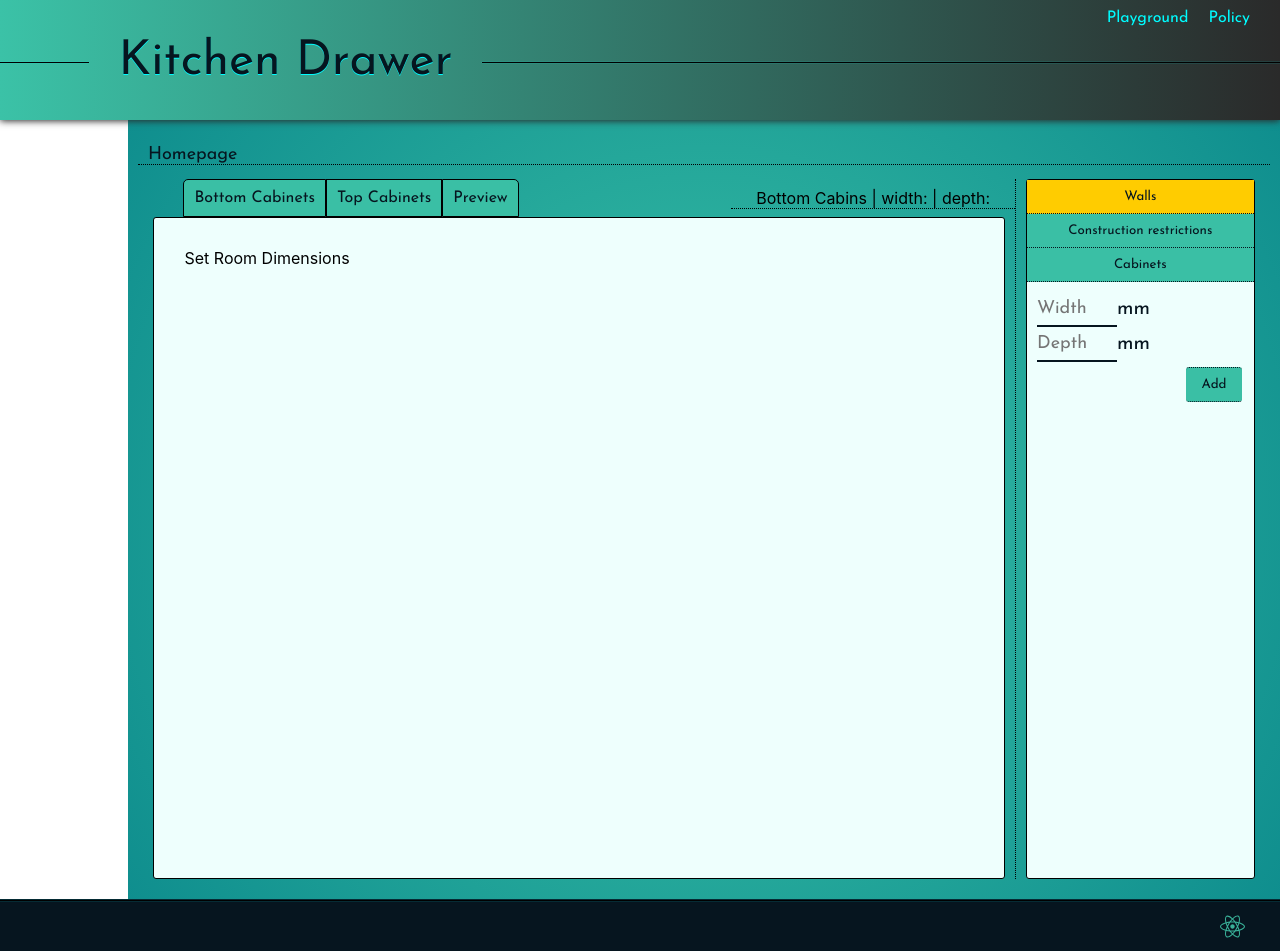
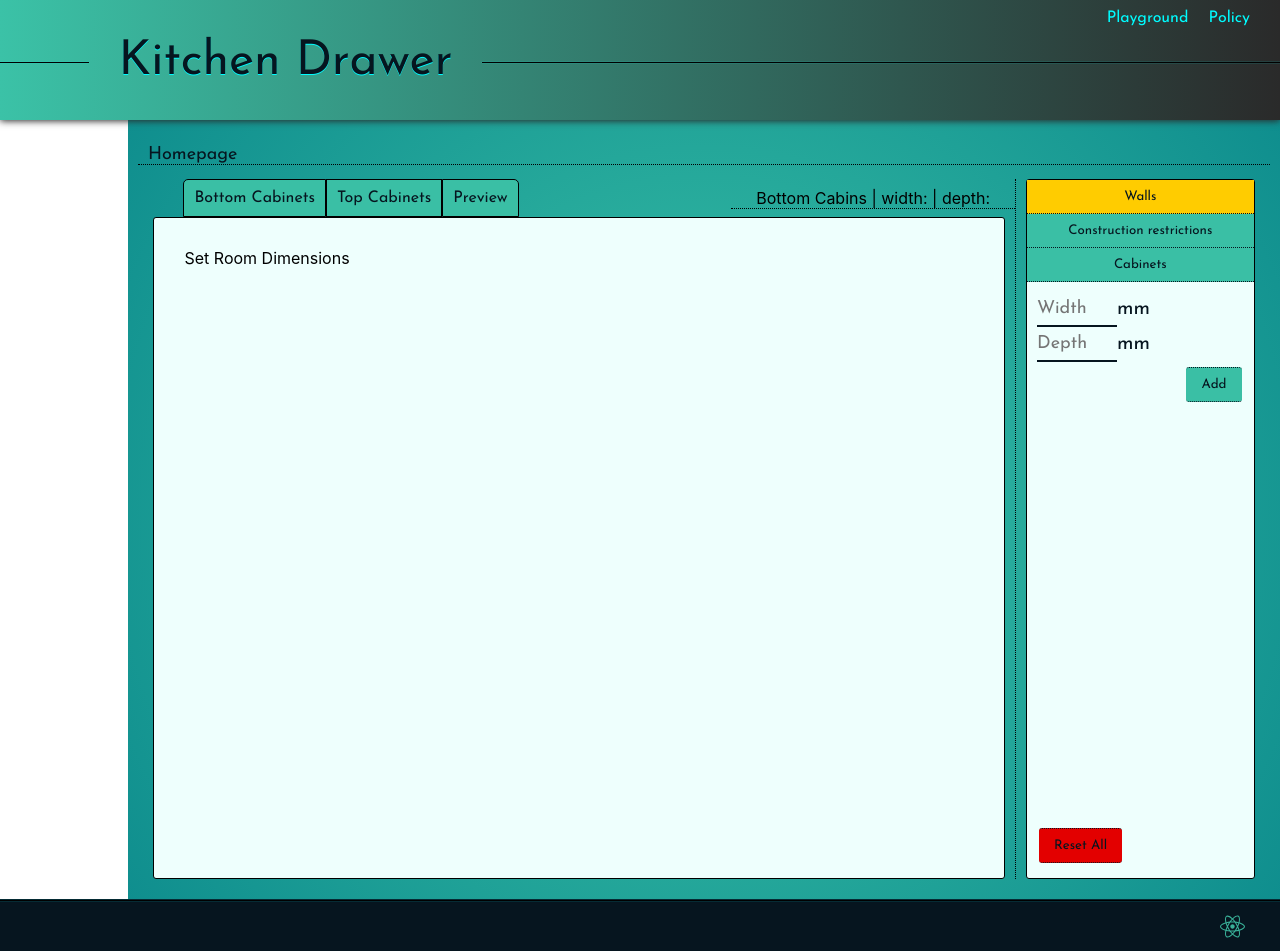
Before and after one commit to PaweLewoniewski/kitchendrawer, a React (Create React App) app: page / in a window 1280 px wide. Shown: the top 951 px of the page. Built offline with nearby package versions, Linux system fonts and the light colour scheme.

Commit message:
clear_data

```diff
--- a/src/views/homepage.tsx
+++ b/src/views/homepage.tsx
@@ -2,12 +2,13 @@ import { useState } from 'react';
 import { NavLink } from 'react-router-dom';
 import styled from "styled-components";
 import ActionBtn from '../assets/ActionBtn/ActionBtn';
+import SingleBtn from '../assets/SingleBtn/SingleBtn';
 import CabinetsPanel from '../components/cabinetsPanel';
 import ConstructionRestrictionPanel from '../components/conostructionRestrictionsPanel';
 import RoomWallsPanel from '../components/roomWallsPanel';
 import PlaygroundTarget from '../playground/playgroundTarget';
 import PreviewView from '../playground/previewView';
-import { useAppSelector } from '../store/reducer';
+import { useAppDispatch, useAppSelector } from '../store/reducer';
 import { RootState } from '../store/store';
 
 const HomePage = () => {
@@ -15,6 +16,7 @@ const HomePage = () => {
     const { currentTarget } = useAppSelector((store: RootState) => store.multiReducers.localDataReducer);
     const [panel, setPanel] = useState<string>('walls');
     const [active, setActive] = useState<string>('Walls');
+    const dispatch = useAppDispatch();
 
     const usePanel = (panel: string) => {
         switch (panel) {
@@ -26,6 +28,11 @@ const HomePage = () => {
                 return <RoomWallsPanel />;
         }
     }
+
+    const clearAllData = () => {
+        localStorage.removeItem('kitchenData');
+        dispatch({ type: "ROOM_DIMENSIONS", payload: [] });
+     }
 
     return (
         <PageContener>
@@ -61,6 +68,10 @@ const HomePage = () => {
                     <PanelButtonsResults>
                         {usePanel(panel)}
                     </PanelButtonsResults>
+                    <ActionButtonsBoxBottom>
+                            <div></div>
+                            <SingleBtn danger={'danger'} btnName={"Reset All"} onClick={clearAllData} />
+                    </ActionButtonsBoxBottom>
                 </PlaygroundActions>
             </PlaygroundContener>
         </PageContener>
@@ -155,12 +166,22 @@ const PlaygroundActions = styled.div`
     border-radius:3px;
     margin:0px 10px;
     background:#eefffd;
+    position:relative;
 `;
 
 const ActionButtonsBox = styled.div`
     width:100%;
 `;
 
+const ActionButtonsBoxBottom = styled.div`
+    position: absolute;
+    bottom:0;
+    display:flex;
+    align-items: center;
+    justify-content: space-between;
+    padding:10px;
+`;
+
 const PanelButtonsResults = styled.div`
     width:100%;
 `;
```
